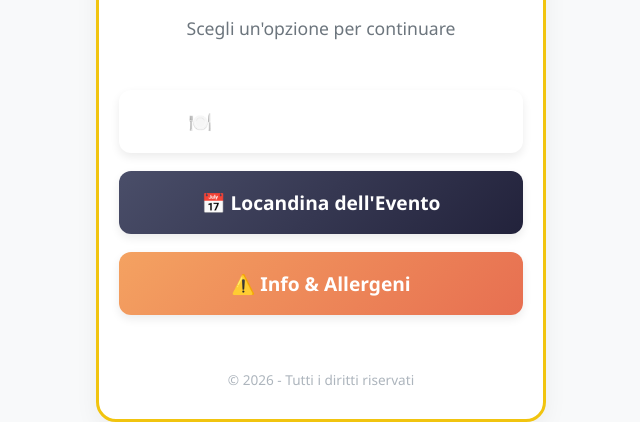
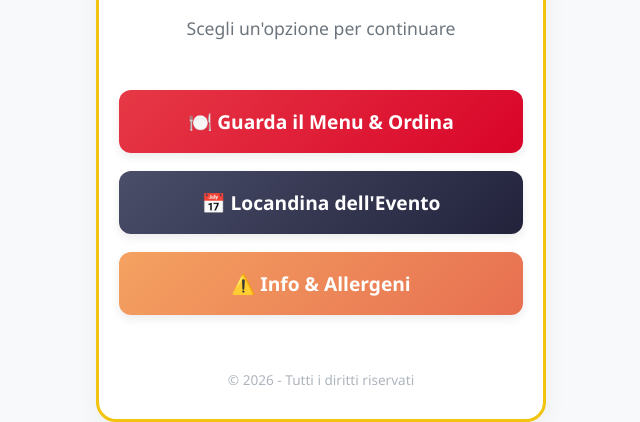
Before and after one commit to paoloisabella2114-git/comanda1, a website: page public/index.html in a window 1280 px wide. Shown: the part 381-803 px from the top of the page, without its empty margins (319-959 px from the left). Drawn offline with Linux system fonts and the light colour scheme.

Commit message:
Update index.html

```diff
--- a/public/index.html
+++ b/public/index.html
@@ -120,7 +120,7 @@
         <!-- Griglia dei 3 Pulsanti -->
         <div class="buttons-grid">
 
-            <a href="ordini.html" class="btn-welcome btn-ordini">
+            <a href="menu.html" class="btn-welcome btn-menu">
                 🍽️ Guarda il Menu & Ordina
             </a>
 
```
